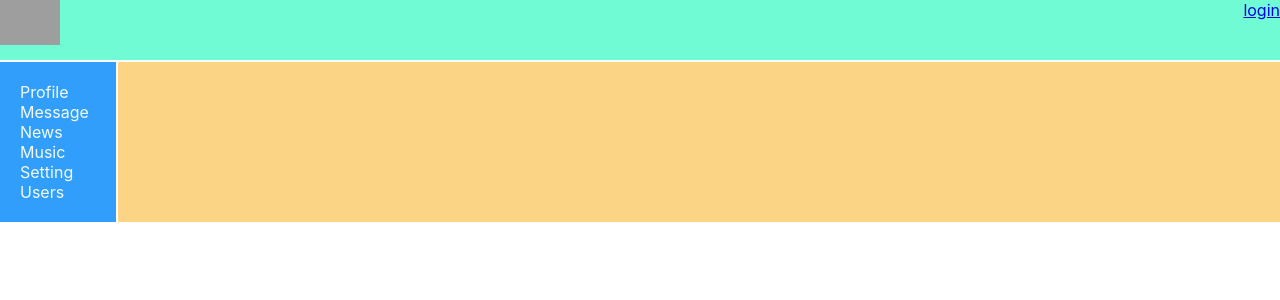
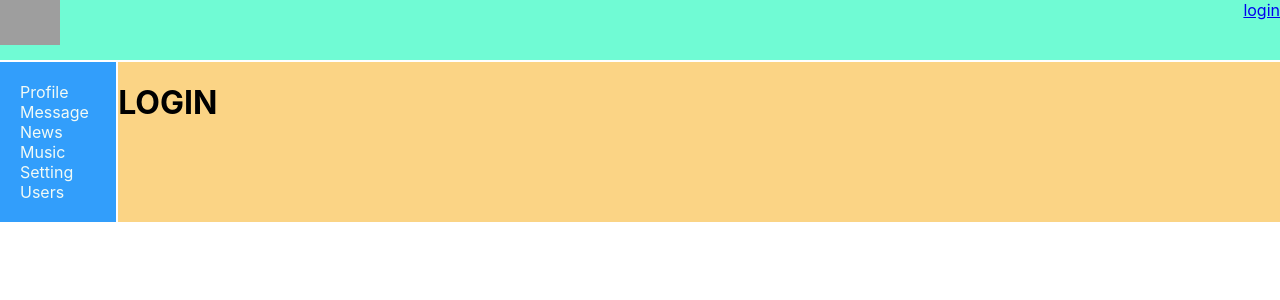
Before and after one commit to MonroeLionel/samurai-way-TS, a React (Create React App) app: page /login in a window 1280 px wide. Shown: the top 300 px of the page. Built offline with nearby package versions, Linux system fonts and the light colour scheme; no server answers; grey boxes are pictures that could not be loaded.

Commit message:
68 - React JS - Redirect

```diff
--- a/src/App.tsx
+++ b/src/App.tsx
@@ -13,6 +13,7 @@
 import {UsersContainer} from "./components/Users/UsersContainer";
 import ProfileContainer from "./components/Profile/ProfileContainer";
 import HeaderContainer from "./components/Header/HeaderContainer";
+import Login from "./components/Login/Login";
 
 
 export type dialogDataType = {
@@ -101,6 +102,7 @@
            <Route path="/news" render={() => <News/>}/>
            <Route path="/music" render={() => <Music/>}/>
            <Route path="/setting" render={() => <Setting/>}/>
+           <Route path="/login" render={() => <Login/>}/>
         </div>
 
      </div>
--- a/src/components/Dialog/Dialog.tsx
+++ b/src/components/Dialog/Dialog.tsx
@@ -4,6 +4,7 @@
 import {Message} from "./Message/Message";
 import {dialogDataType, messageDataType,} from "../../App";
 import {DialogPropsType} from "./DialogContainer";
+import {Redirect} from "react-router-dom";
 
 
 type propsTypeProps = {
@@ -12,6 +13,7 @@
    dialogData: Array<dialogDataType>
    messageData: Array<messageDataType>
    newMessageBod: string
+   isAuth: boolean | null
 }
 
 export function Dialogs(props: DialogPropsType) {
@@ -32,7 +34,7 @@
       let body = event.currentTarget.value
       props.updateNewMessageBody(body)
    }
-
+   if (!props.isAuth) return <Redirect to={"/login"}/>
    return (
      <div className={classes.dialogs}>
         <div className={classes.dialogItem}>
--- a/src/components/Dialog/DialogContainer.tsx
+++ b/src/components/Dialog/DialogContainer.tsx
@@ -39,6 +39,7 @@
    dialogData: Array<dialogDataType>
    messageData: Array<messageDataType>
    newMessageBod: string
+   isAuth: boolean | null
 }
 
 type MapDispatchPropsTpe = {
@@ -53,7 +54,8 @@
       // inicialStae: state.dialogsPage,
       dialogData: state.dialogsPage.dialogData,
       messageData: state.dialogsPage.messageData,
-      newMessageBod: state.dialogsPage.newMessageBod
+      newMessageBod: state.dialogsPage.newMessageBod,
+      isAuth: state.auth.isAuth
    }
 
 }
--- /dev/null
+++ b/src/components/Login/Login.tsx
@@ -0,0 +1,8 @@
+import React from 'react';
+
+
+const Login = () => {
+   return <h1>LOGIN</h1>
+}
+
+export default Login
--- a/src/components/Profile/ProfileContainer.tsx
+++ b/src/components/Profile/ProfileContainer.tsx
@@ -5,7 +5,7 @@
 import {getUserProfile, setUserProfile} from "../../redux/profile-reducer";
 import {AppStateType} from "../../redux/redux-store";
 import {profileType} from "../../App";
-import {RouteComponentProps, withRouter} from "react-router-dom";
+import {Redirect, RouteComponentProps, withRouter} from "react-router-dom";
 import {usersAPI} from "../../api/api";
 
 
@@ -14,6 +14,7 @@
 }
 type MapStatePropsType = {
    profile: profileType | null
+   isAuth: boolean | null
 }
 type MapDispatchPropsTpe = {
    // setUserProfile: (profile: profileType) => void
@@ -33,6 +34,7 @@
    }
 
    render() {
+      if (!this.props.isAuth) return <Redirect to={"/login"}/>
 
       return (
         <Profile {...this.props} profile={this.props.profile}/>
@@ -42,7 +44,8 @@
 }
 
 let mapStateToProps = (state: AppStateType): MapStatePropsType => ({
-   profile: state.profilepage.profile
+   profile: state.profilepage.profile,
+   isAuth: state.auth.isAuth
 })
 
 let WithUrlDataContainerComponent = withRouter(ProfileContainer)
```
